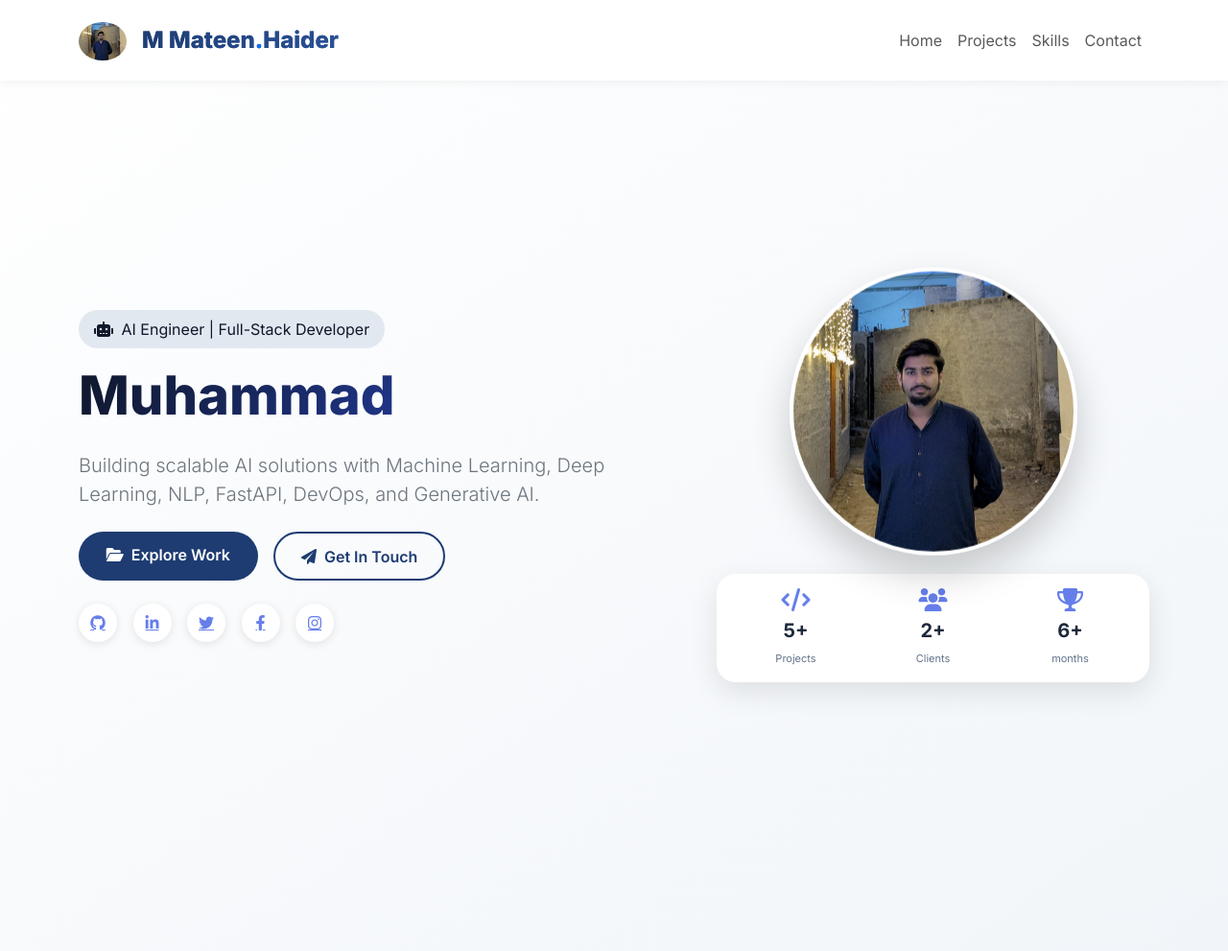
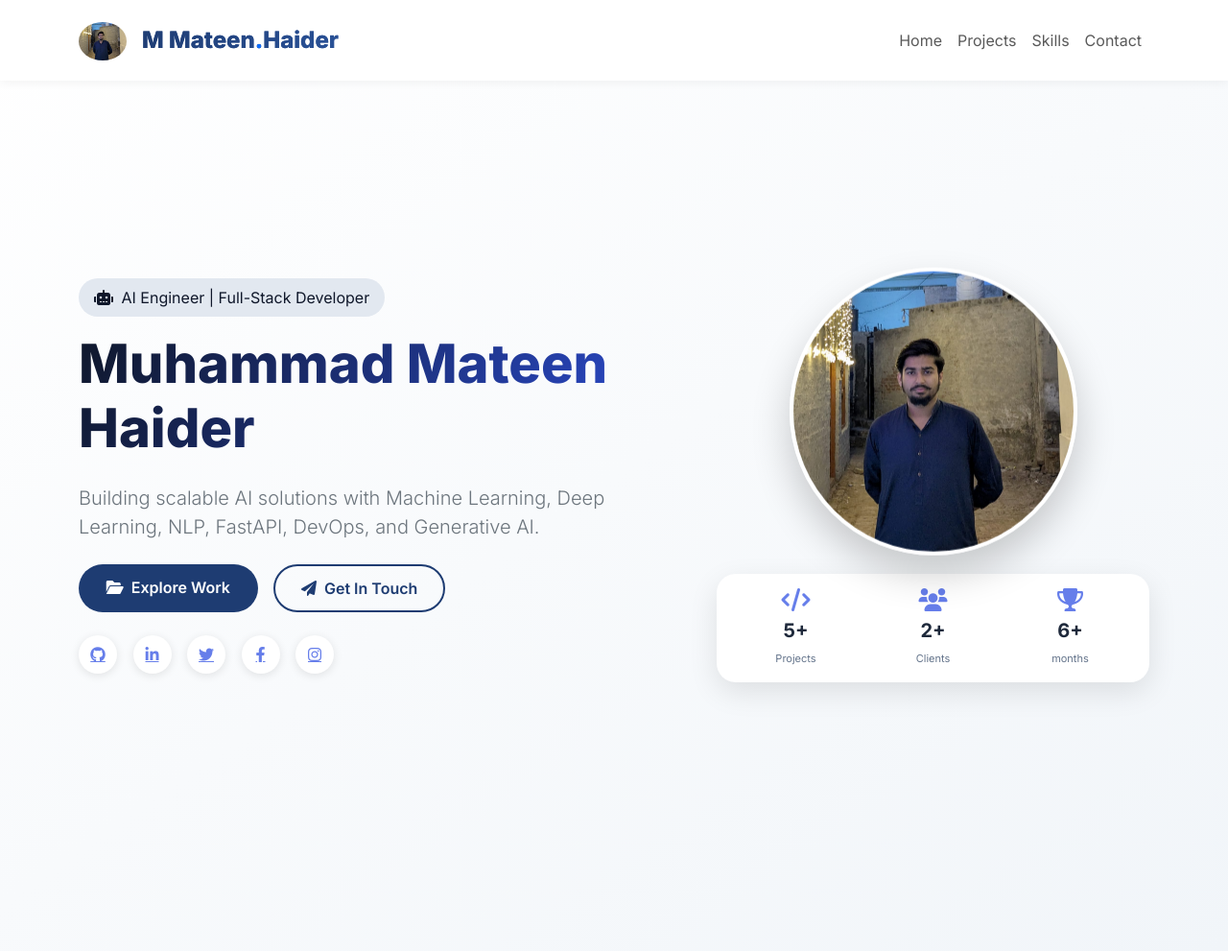
Before and after one commit to mateenhaider48/my_portfolio, a Flask app: page / in a window 1280 px wide. Shown: the top 991 px of the page at 96% size. Run offline with Flask 3, Linux system fonts and the light colour scheme.

Commit message:
tets cicd pipeline

```diff
--- a/templates/index.html
+++ b/templates/index.html
@@ -9,7 +9,7 @@
             <i class="fas fa-robot me-1"></i> AI Engineer | Full-Stack Developer
           </span>
         </div>
-        <h1 class="hero-title animate-text">Muhammad</h1>
+        <h1 class="hero-title animate-text">Muhammad Mateen Haider</h1>
         <p class="lead text-secondary mb-4">
           Building scalable AI solutions with Machine Learning, Deep Learning,
           NLP, FastAPI, DevOps, and Generative AI.
```
